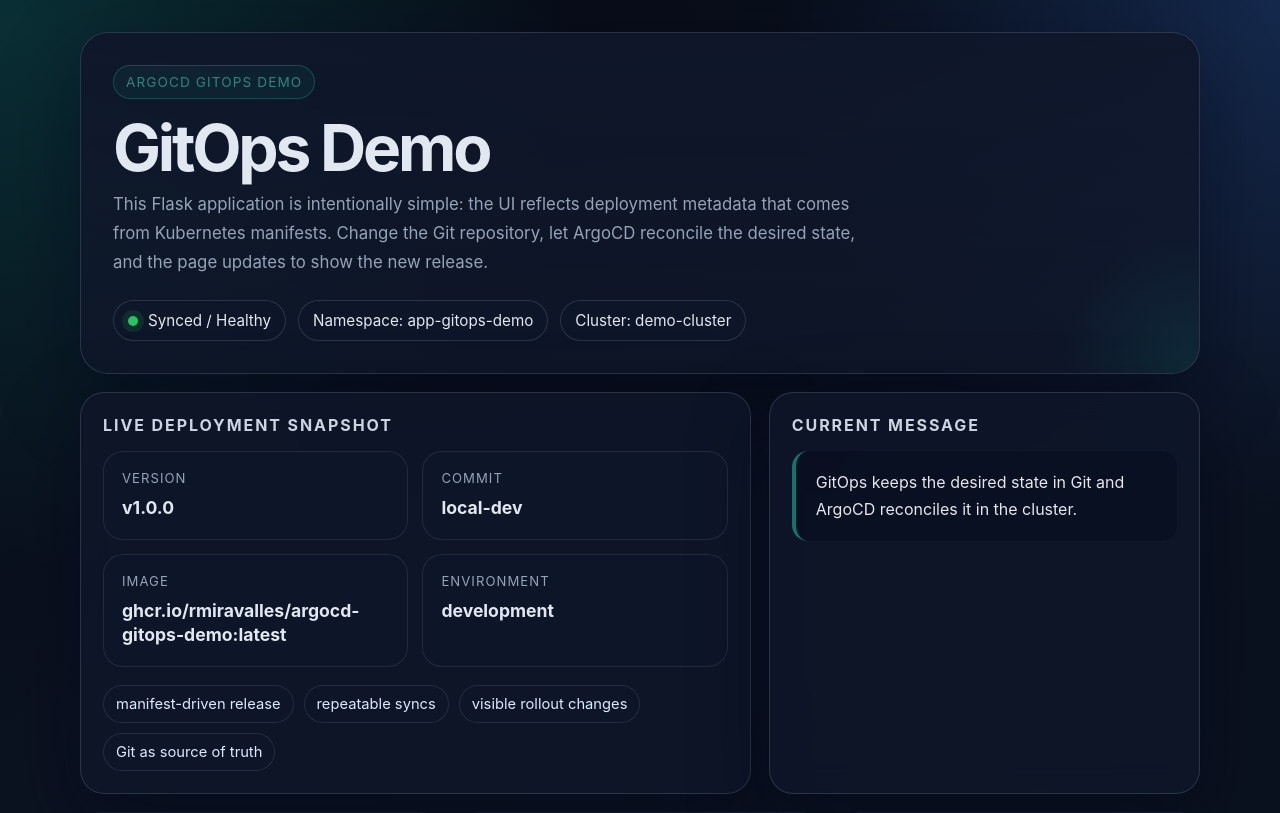
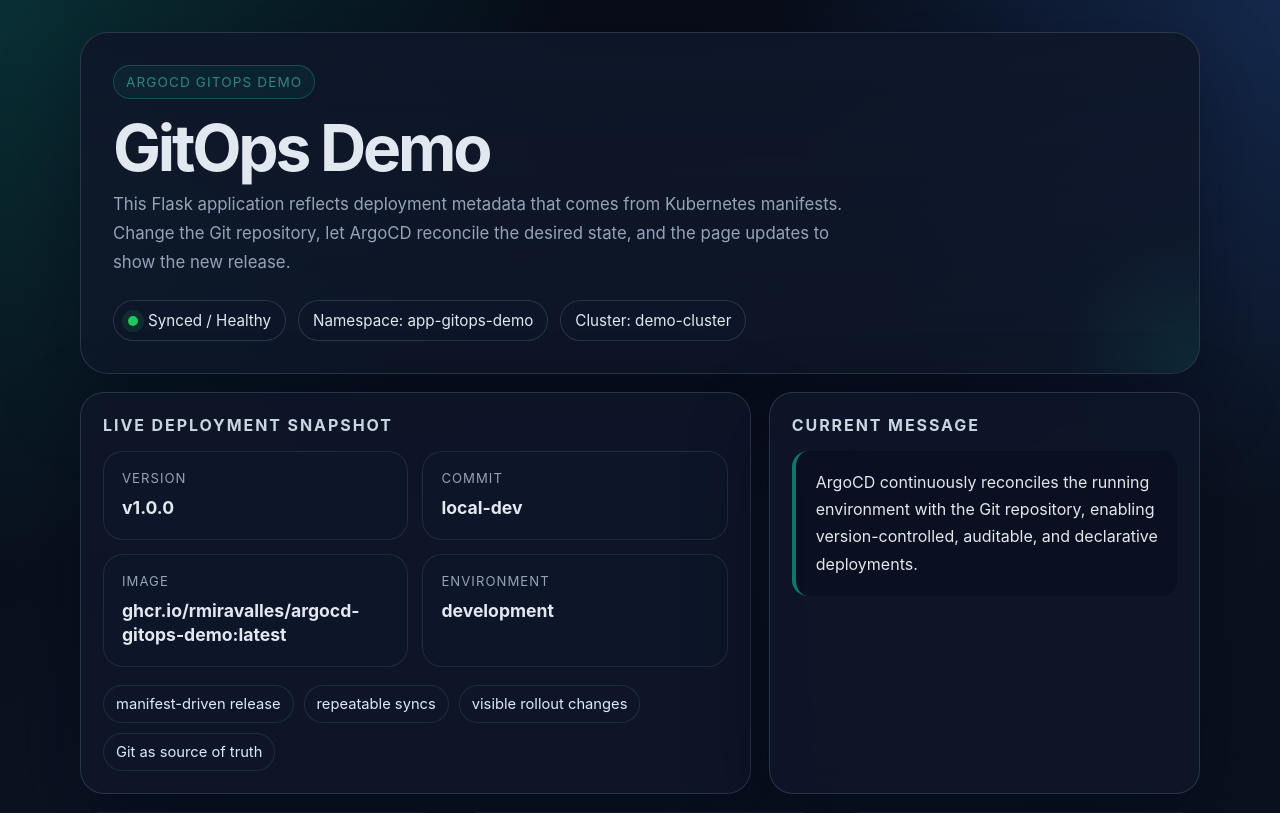
Before and after one commit to rmiravalles/argocd-gitops-demo, a Flask app: page / in a window 1280 px wide. Shown: the top 813 px of the page. Run offline with Flask 3, Linux system fonts and the light colour scheme.

Commit message:
Update deployment version to v2.0.0, enhance application description, and correct target port in service configuration

```diff
--- a/app/app.py
+++ b/app/app.py
@@ -15,7 +15,7 @@
 		"environment": getenv("APP_ENVIRONMENT", "development"),
 		"deployment_message": getenv(
 			"DEPLOYMENT_MESSAGE",
-			"GitOps keeps the desired state in Git and ArgoCD reconciles it in the cluster.",
+			"ArgoCD continuously reconciles the running environment with the Git repository, enabling version-controlled, auditable, and declarative deployments.",
 		),
 		"accent_color": getenv("ACCENT_COLOR", "#0f766e"),
 		"cluster_name": getenv("CLUSTER_NAME", "demo-cluster"),
--- a/app/templates/index.html
+++ b/app/templates/index.html
@@ -255,7 +255,7 @@
 			<div class="eyebrow">ArgoCD GitOps demo</div>
 			<h1>{{ demo.app_name }}</h1>
 			<p class="lede">
-				This Flask application is intentionally simple: the UI reflects deployment metadata that comes from Kubernetes manifests.
+				This Flask application reflects deployment metadata that comes from Kubernetes manifests.
 				Change the Git repository, let ArgoCD reconcile the desired state, and the page updates to show the new release.
 			</p>
 
--- a/kubernetes/deployment.yaml
+++ b/kubernetes/deployment.yaml
@@ -27,7 +27,7 @@
             - name: APP_NAME
               value: "GitOps with ArgoCD"
             - name: APP_VERSION
-              value: "v1.0.0"
+              value: "v2.0.0"
             - name: COMMIT_SHA
               value: "initial-sync"
             - name: APP_ENVIRONMENT
--- a/kubernetes/service.yaml
+++ b/kubernetes/service.yaml
@@ -12,4 +12,4 @@
   ports:
     - name: http
       port: 80
-      targetPort: 8080
+      targetPort: 8081
```
